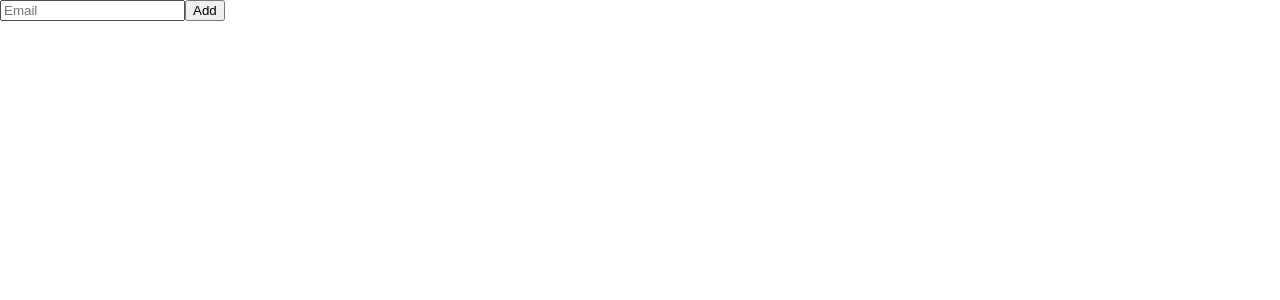
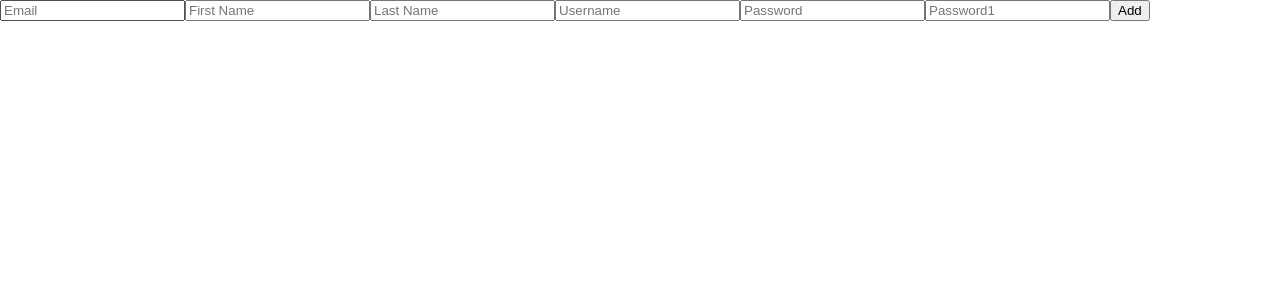
Before and after one commit to kimdoyoep/sexy-sisters-react, a React (Create React App) app: page / in a window 1280 px wide. Shown: the top 300 px of the page. Built offline with nearby package versions, Linux system fonts and the light colour scheme.

Commit message:
Study React 6.7

```diff
--- a/src/ToDoList.tsx
+++ b/src/ToDoList.tsx
@@ -15,12 +15,19 @@ export default function ToDoList() {
   //   console.log(toDo);
   // };
 
-  const {register, watch} = useForm();
-  console.log(watch())
+  const {register, handleSubmit} = useForm();
+  const onValid = (data:any) => {
+    console.log(data);
+  }
   return(
     <div>
-      <form>
-        <input {...register("Email")} placeholder='Email'/>
+      <form onSubmit={handleSubmit(onValid)}>
+        <input {...register("email", {required : true})} placeholder="Email" />
+        <input {...register("firstName", {required : true})} placeholder="First Name" />
+        <input {...register("lastName", {required : true})} placeholder="Last Name" />
+        <input {...register("username", {required : true})} placeholder="Username" />
+        <input {...register("password", {required : true})} placeholder="Password" />
+        <input {...register("password1", {required : true})} placeholder="Password1" />
         <button>Add</button>
       </form>
     </div>
```
